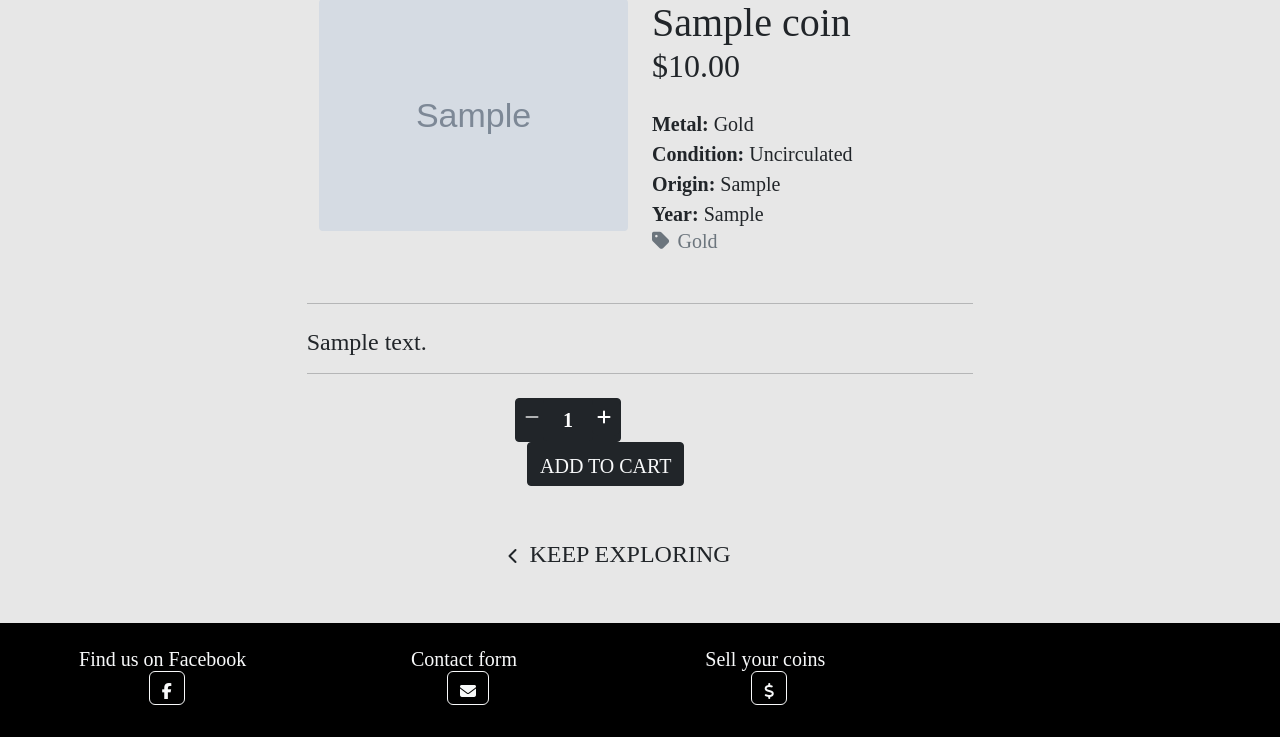
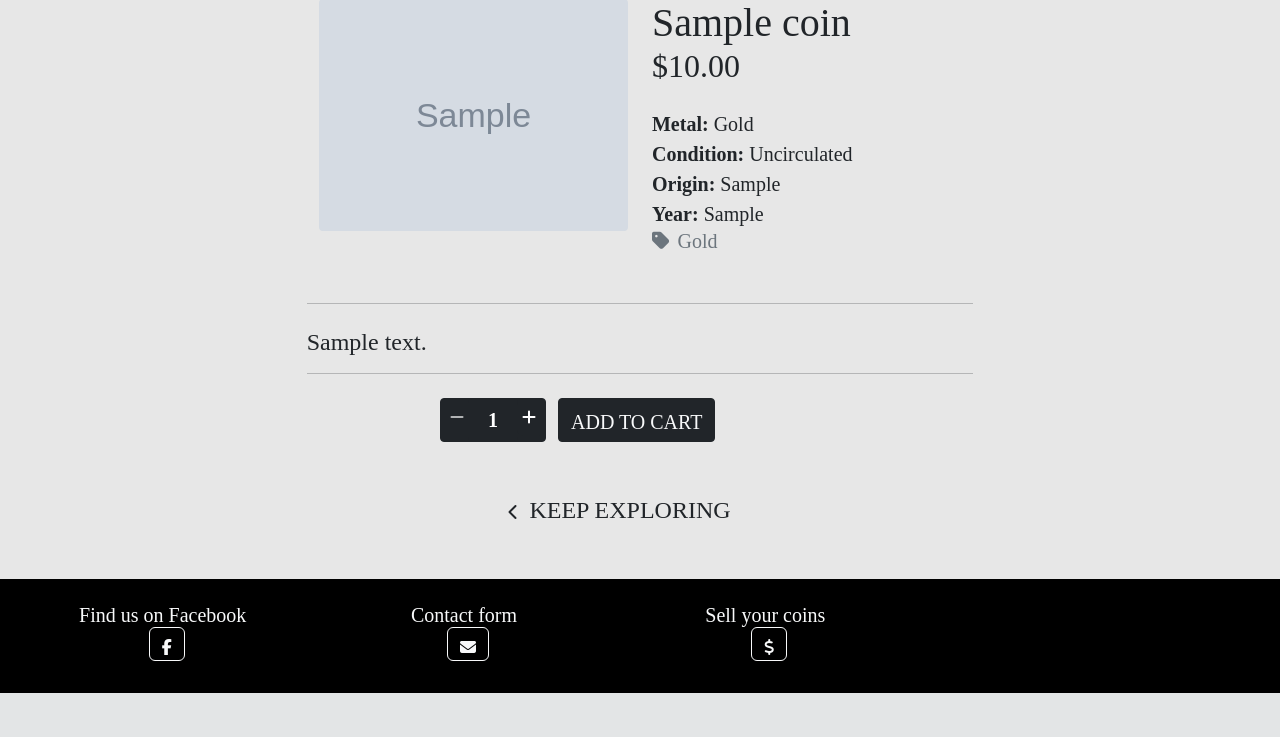
Before and after one commit to Folkor1/CI_PP5_GoldenCoin, a Django app: page /coins/1/ in a window 1280 px wide. Shown: the part 229-966 px from the top of the page. After the commit the page ends 922 px from the top, so only its background shows below. Run offline with Django 3.2, Linux system fonts and the light colour scheme; data comes from the database, SQL or seed files in the repository; tables that the repository leaves empty hold one stand-in row (values such as "Sample post"); grey boxes marked "Sample" are stand-in pictures; parts of the project's set-up code (start-up, migrations or seed data) failed here and were passed over; some libraries are stand-ins or nearby versions; some web fonts are replaced.

Commit message:
Add styles for add to cart and +- button for small screens

```diff
--- a/coins/templates/coins/coins_detail.html
+++ b/coins/templates/coins/coins_detail.html
@@ -51,10 +51,10 @@
         {% if coins.quantity != 0 %}
             <form class="form" action="{% url 'add_to_cart' coins.id %}" method="POST">
                 {% csrf_token %}
-                <div class="container w-25 mt-4">
+                <div class="container w-25 mt-4" id="add-buttons">
                     <div class="row text-center">
                         {% if coins.quantity > 1 %}
-                        <div class="col-md-auto text-center form-group border border-dark bg-dark text-white rounded-1 p-0 add-to-cart">
+                        <div class="col-md-auto col-sm-auto col-auto text-center form-group border border-dark bg-dark text-white rounded-1 p-0 add-to-cart">
                             <div class="input-group input-group-{{ coins.id }}">
                                 <div class="input-group-prepend ">
                                     <button class="decrement-qty btn border-0 ps-1 pe-0 text-white decrement-qty_{{ coins.id }}"
@@ -83,7 +83,7 @@
                             <input type="number" name="coin_quantity" value="1" data-item_id="{{ coins.id }}" id="id_qty_{{ coins.id }}" class="d-none">
                             <p class="col-md-auto h3 text-center pt-1 fw-bold me-4"><i class="fa-regular fa-star me-1 gold-color"></i>Unique</p>
                         {% endif %}
-                        <div class="col-md-auto">
+                        <div class="col-md-auto col-sm-auto col-auto">
                             <input type="submit" class="btn rounded-1 text-uppercase border border-dark pt-2 add-to-cart add-btn bg-dark text-light" value="Add to Cart">
                         </div>
                     </div>
--- a/static/css/base.css
+++ b/static/css/base.css
@@ -157,6 +157,14 @@ input[type=number] {
 
 /* -------------------------------- Media Queries */
 
+/* For large screens size from 1350px wide and down */
+@media screen and (max-width: 1350px) {
+
+    #add-buttons {
+        width: 40% !important;
+    }
+}
+
 /* Slightly larger container on xl screens */
 @media (min-width: 1200px) {
     .container {
@@ -179,4 +187,18 @@ input[type=number] {
         align-items: center;
         margin-left: 0 !important;
     }
+
+    #add-buttons {
+        width: 60% !important;
+        align-items: center;
+    }
 }
+
+/* For small screens size from 480px wide and down */
+@media screen and (max-width: 480px) {
+
+    #add-buttons {
+        width: 100% !important;
+        margin-left: 10%;
+    }
+}
```
